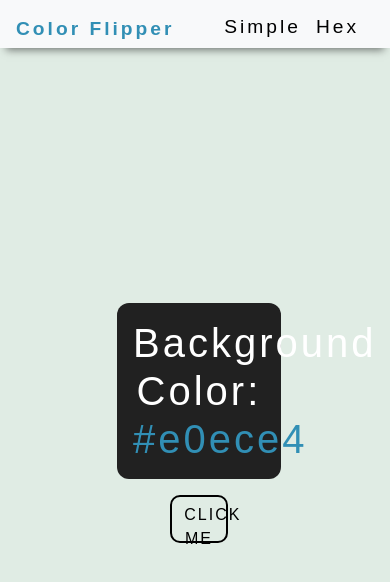
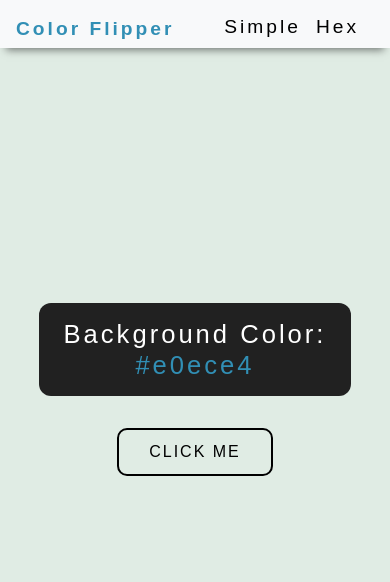
Before and after one commit to sumiboi-dev/color-flipper, a plain HTML site: page index.html in a window 390 px wide. Shown: the top 582 px of the page. Drawn offline with nearby package versions, Linux system fonts and the light colour scheme.

Commit message:
Update styles.css

```diff
--- a/styles.css
+++ b/styles.css
@@ -120,6 +120,16 @@ h2 {
     left: 15%;
   }
 }
+@media (max-width: 500px) {
+  h2 {
+    font-size: 1.6rem;
+  }
+  .con-h2 {
+    width: 80%;
+    left: 10%;
+  }
+}
+/* btn */
 @media (max-width: 1124px) {
   .btn {
     width: 28%;
@@ -130,3 +140,12 @@ h2 {
     width: 35%;
   }
 }
+@media (max-width: 500px) {
+  .btn {
+    width: 40%;
+  }
+}
+@media (max-width: 392px) {
+  .btn {
+    width: 50%;
+  }
```
